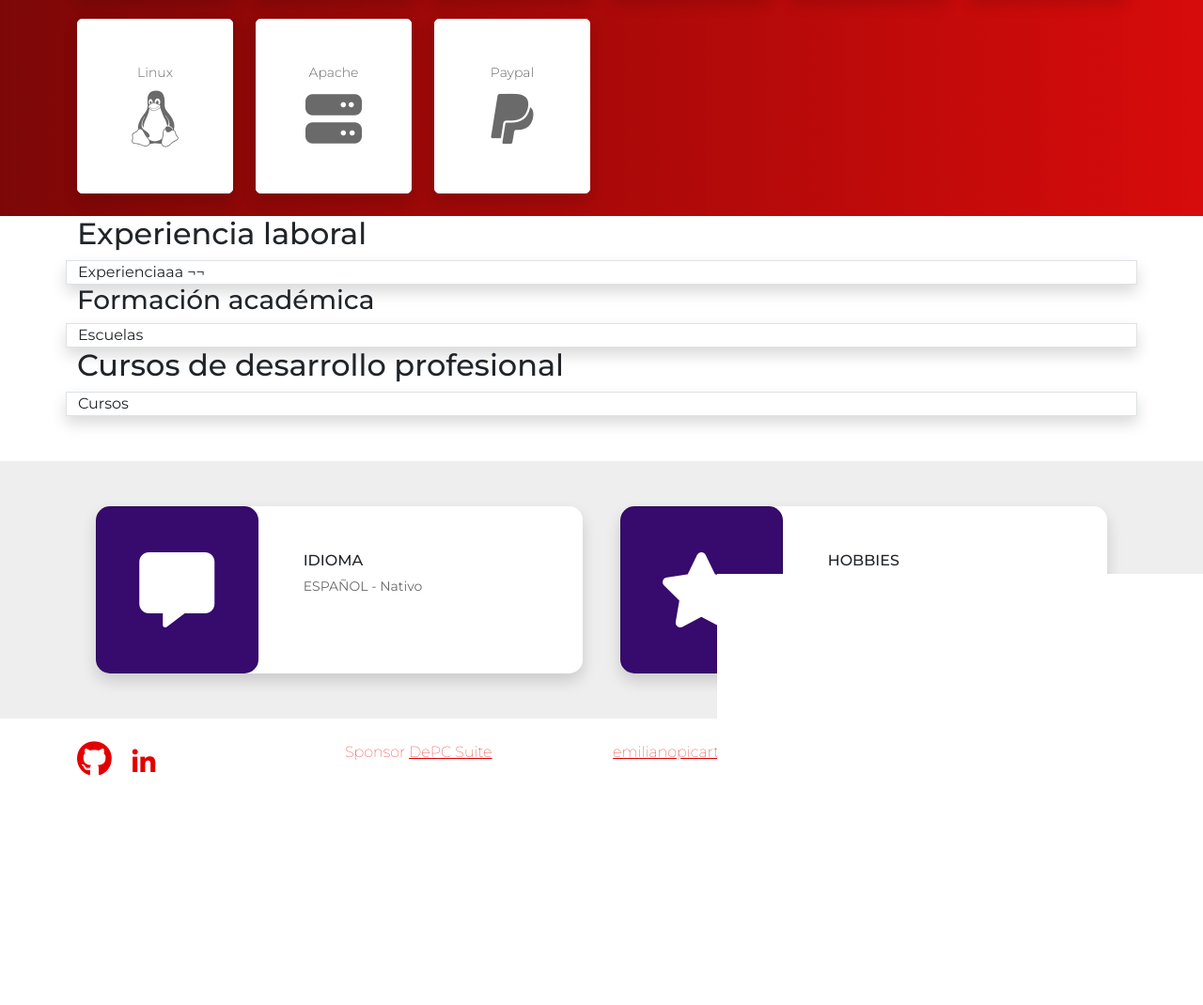
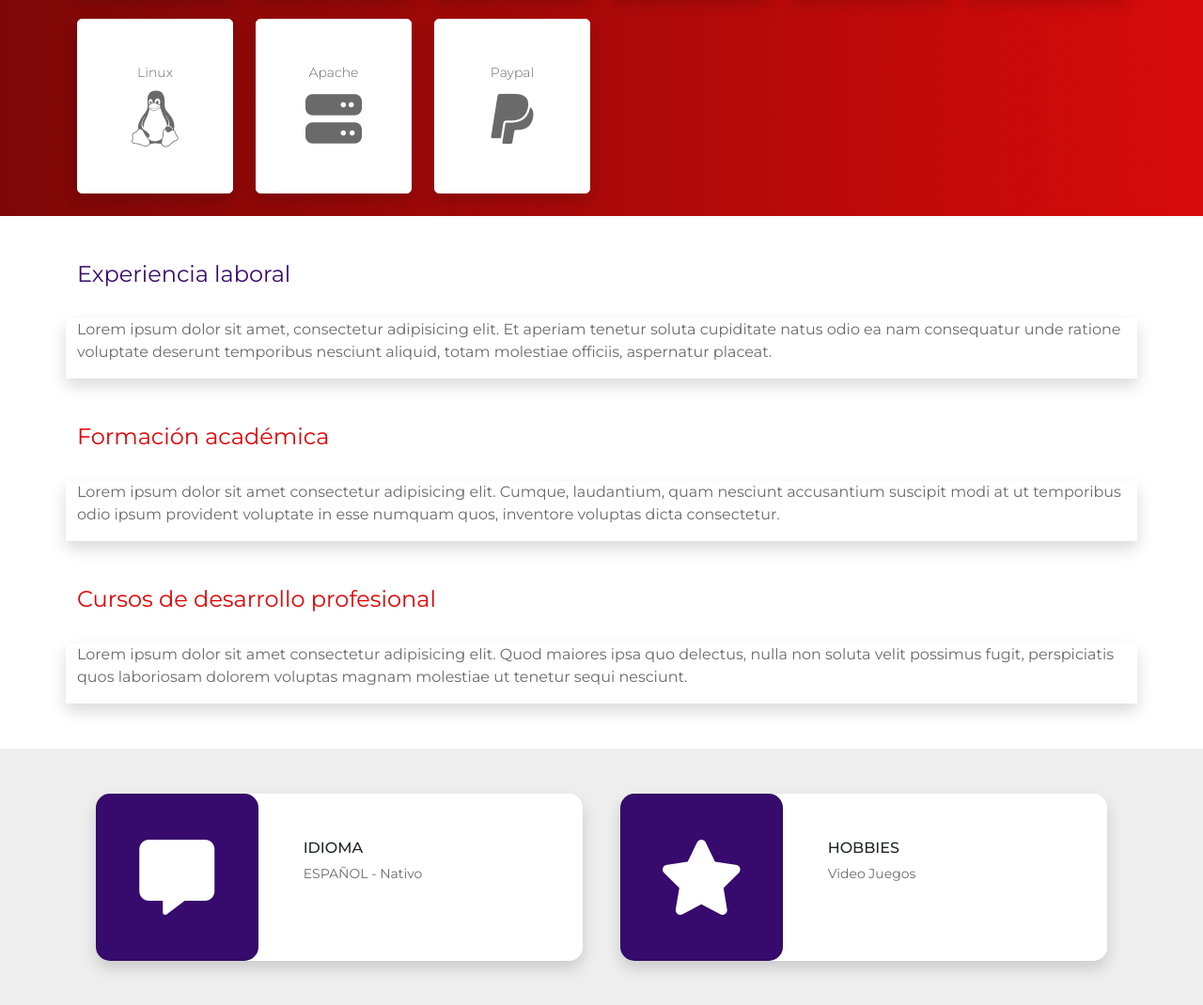
Before and after one commit to EmiPicart/portfolio, a PHP site: page /sobre-mi.html in a window 1280 px wide. Shown: the part 914-1984 px from the top of the page at 94% size. Before the commit the page ends 1740 px from the top, so only its background shows below. Run offline with PHP 8.4, Linux system fonts and the light colour scheme.

Commit message:
Sobre mi terminado

```diff
--- a/css/style.css
+++ b/css/style.css
@@ -60,6 +60,19 @@ body{
 #extra .card{
     background-color: #370a6d;
     border-radius: 15px;
+}
+
+#experiencia h2, #formacion h2{
+    font-weight: 400;
+    font-size: 24px;
+}
+
+#experiencia h2{
+    color: #370a6d;
+}
+
+#formacion h2{
+    color: #E20000;
 }
 
 footer{
--- a/sobre-mi.html
+++ b/sobre-mi.html
@@ -160,25 +160,45 @@
                 </div>
             </div>
         </section>
-        <section id="experiencia" class="container">
-            <div class="row mb-5">
-                <div class="col-12">
-                    <h2>Experiencia laboral</h2>
+        <section id="experiencia">
+            <div class="container">
+                <div class="row">
+                    <div class="col-12 pt-5 pb-4">
+                        <h2>Experiencia laboral</h2>
+                    </div>
                 </div>
-                <div class="col-12 border shadow">
-                    Experienciaaa ¬¬
+                <div class="row shadow">
+                    <div class="col-12r">
+                        <p>Lorem ipsum dolor sit amet, consectetur adipisicing elit. Et aperiam tenetur soluta cupiditate natus odio ea nam consequatur unde ratione voluptate deserunt temporibus nesciunt aliquid, totam molestiae officiis, aspernatur placeat.</p>
+                    </div>
                 </div>
-                <div class="col-12">
-                    <h3>Formación académica</h3>
+            </div>
+        </section>
+        <section id="formacion">
+            <div class="container">
+                <div class="row">
+                    <div class="col-12 pt-5 pb-4">
+                        <h2>Formación académica</h2>
+                    </div>
                 </div>
-                <div class="col-12 border shadow">
-                    Escuelas
+                <div class="row shadow">
+                    <div class="col-12">
+                        <p>Lorem ipsum dolor sit amet consectetur adipisicing elit. Cumque, laudantium, quam nesciunt accusantium suscipit modi at ut temporibus odio ipsum provident voluptate in esse numquam quos, inventore voluptas dicta consectetur.</p>
+                    </div>
                 </div>
-                <div class="col-12">
-                    <h2>Cursos de desarrollo profesional</h2>
+            </div>
+        </section>
+        <section id="formacion">
+            <div class="container mb-5">
+                <div class="row">
+                    <div class="col-12 pt-5 pb-4">
+                        <h2>Cursos de desarrollo profesional</h2>
+                    </div>
                 </div>
-                <div class="col-12 border shadow">
-                    Cursos
+                <div class="row shadow">
+                    <div class="col-12">
+                        <p>Lorem ipsum dolor sit amet consectetur adipisicing elit. Quod maiores ipsa quo delectus, nulla non soluta velit possimus fugit, perspiciatis quos laboriosam dolorem voluptas magnam molestiae ut tenetur sequi nesciunt.</p>
+                    </div>
                 </div>
             </div>
         </section>
```
